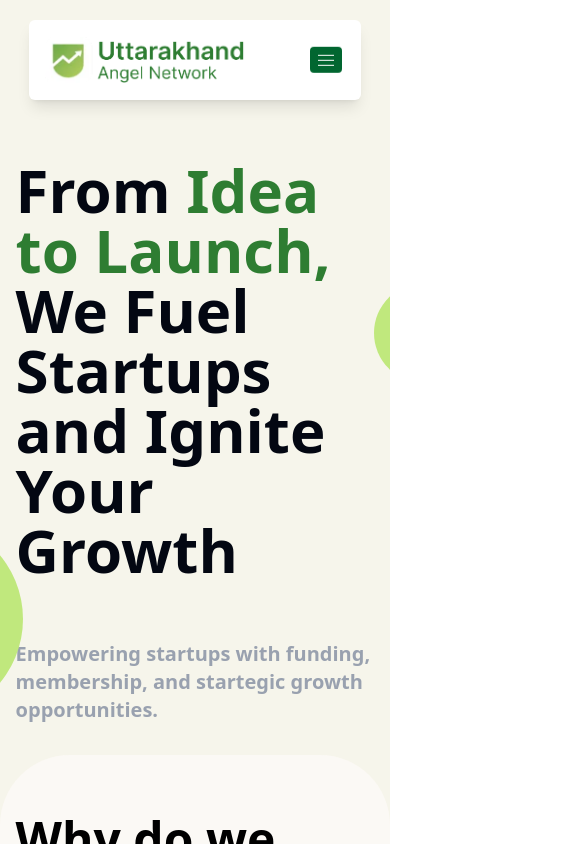
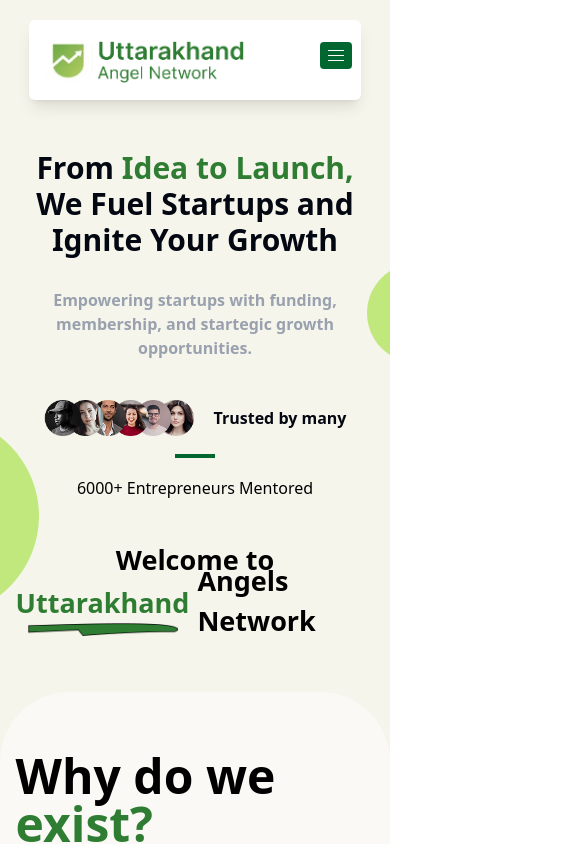
Before and after one commit to AjayRajNegi/EDCIndia, a Next.js app: page / in a window 390 px wide. Shown: the top 844 px of the page, 585 px wide, since content can reach past the window. Built offline with nearby package versions, Linux system fonts and the light colour scheme.

Commit message:
Section 1 is responsive.

```diff
--- a/src/app/components/Navbar.tsx
+++ b/src/app/components/Navbar.tsx
@@ -42,7 +42,7 @@
             alt="logo"
           />
         </div>
-        <div className="absolute left-[80%] top-[50%] -translate-y-[50%] z-[999] flex w-full max-w-full flex-1 items-center justify-start text-white md:hidden">
+        <div className="fixed left-[78%] top-[5%] z-[999] flex w-full max-w-full flex-1 items-center justify-start text-white md:hidden">
           <div className="w-[42%]">
             <Nav />
           </div>
--- a/src/app/page.tsx
+++ b/src/app/page.tsx
@@ -6,20 +6,20 @@
     <main className="bg-[#F6F5EB] h-auto w-full">
       <Navbar />
       {/* First Section */}
-      <section className="h-[80vh] px-[4vw] flex flex-col items-center overflow-hidden relative">
-        <div className="font-bold text-6xl text-gray-950 mt-[80px] flex flex-col items-center">
+      <section className="h-auto xl:h-[80vh] px-[4vw] flex flex-col items-center overflow-hidden relative pb-[50px] md:pb-0">
+        <div className="font-bold text-3xl  md:text-6xl text-gray-950 mt-[70px] md:mt-[80px] flex flex-col items-center justify-center">
           <p>
             From <span className="text-[#2E7D32]">Idea to Launch,</span>
           </p>
-          <p>We Fuel Startups and Ignite Your Growth</p>
+          <p className="text-center">We Fuel Startups and Ignite Your Growth</p>
         </div>
-        <div className="text-gray-400 text-xl font-bold mt-[60px]">
+        <div className="text-gray-400 text-base text-center md:text-xl font-bold mt-[30px] md:mt-[60px]">
           <p>
             Empowering startups with funding, membership, and startegic growth
             opportunities.
           </p>
         </div>
-        <div className="mt-[60px] flex w-full items-center justify-center">
+        <div className="mt-[40px] md:mt-[60px] flex flex-col md:flex-row w-full items-center justify-center">
           <div className="flex gap-5 items-center ">
             <Image
               src="/Images/GroupProfile.png"
@@ -29,14 +29,14 @@
             />
             <p className="font-semibold text-gray-950">Trusted by many</p>
           </div>
-          <div className="h-10 w-1 bg-green-800 mx-15" />
+          <div className="h-10 w-1 bg-green-800 mx-15  rotate-90 md:rotate-0" />
           <div>
             <p>6000+ Entrepreneurs Mentored</p>
           </div>
         </div>
-        <div className="mt-[60px] text-4xl font-bold flex flex-col items-center">
+        <div className="mt-[40px] md:mt-[60px] text-[27px] md:text-4xl font-bold flex flex-col items-center justify-center">
           <p>Welcome to</p>
-          <div className="flex items-center gap-2">
+          <div className="flex items-center gap-2 w-full -mt-5 md:mt-0">
             <div className="text-[#2E7D32] flex flex-col  items-center mt-4">
               Uttarakhand
               <Image
@@ -44,14 +44,22 @@
                 width={200}
                 height={20}
                 alt="stroke"
+                className="hidden md:block"
+              />
+              <Image
+                src="/Images/GreenStroke.png"
+                width={150}
+                height={20}
+                alt="stroke"
+                className="md:hidden"
               />
             </div>
             <p>Angels Network</p>
           </div>
         </div>
-        <div className="absolute h-[100px] w-[100px] bg-[#C0E87D] rounded-full top-[30%] left-[96%] "></div>
+        <div className="absolute h-[100px] w-[100px] bg-[#C0E87D] rounded-full  top-[30%] left-[94%] md:left-[96%] "></div>
 
-        <div className="absolute h-[200px] w-[200px] bg-[#C0E87D] rounded-full top-[65%] right-[94%] "></div>
+        <div className="absolute h-[200px] w-[200px] bg-[#C0E87D] rounded-full top-[55%] md:top-[65%] right-[90%] md:right-[94%] "></div>
       </section>
       {/* Second Section */}
       <section className="h-auto bg-[#FFFCFC]/60 w-full rounded-[70px] px-[4vw] overflow-hidden relative pb-[100px]">
```
